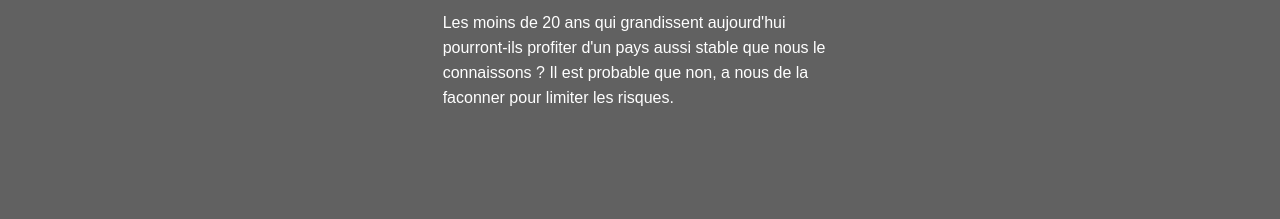
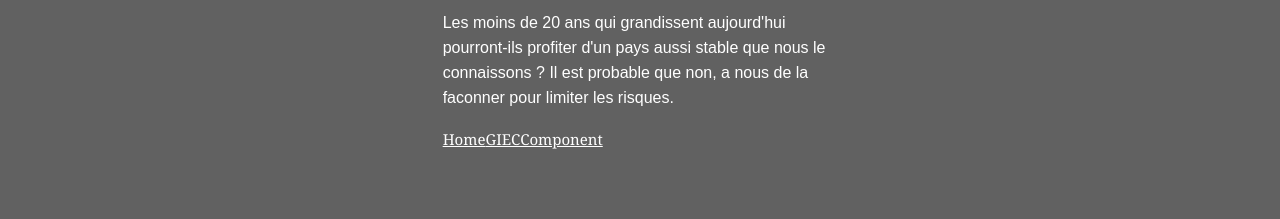
Before and after one commit to EricBLaporte/angular-R-si-V1, an Angular app: page / in a window 1280 px wide. Shown: the part 840-1059 px from the top of the page. Built offline with nearby package versions, Linux system fonts and the light colour scheme.

Commit message:
2 files modified, 4 added

```diff
--- a/src/app/app.component.html
+++ b/src/app/app.component.html
@@ -127,6 +127,12 @@ p {
      <h2 class="w3-center-align">ET SI LE GIEC AVAIT RAISON ?</h2>
      <p class = "w3-center-align"> Les experts alertent depuis des annés et pourtant cela ne semblent pas nous toucher outre mesure, mais au fond que change quelques degrés de plus a l'échelle de la france ? Et puis les energies renouvables vont nous sauver ! non ? Peut être faudrait-il commencer par lire les <a href = "https://www.ipcc.ch/srccl/chapter/summary-for-policymakers">conclusions du GIEC </a>  ?</p>
      <p class = "w3-center-align">Les moins de 20 ans qui grandissent aujourd'hui pourront-ils profiter d'un pays aussi stable que nous le connaissons ? Il est probable que non, a nous de la faconner pour limiter les risques. </p>
+
+
+        <a class="nav-item nav-link" routerLink="/">Home</a>
+        <a class="nav-item nav-link" routerLink="/GIECComponent">GIECComponent</a>
+
+
     </div>
    <div class = "w3-col s4 w3-container w3-center  ">
       <h1 class="w3-center-align w3-jumbo">4 ° C</h1>
--- a/src/app/app.module.ts
+++ b/src/app/app.module.ts
@@ -4,10 +4,12 @@ import { FormsModule } from '@angular/forms';
 
 import { AppComponent } from './app.component';
 import { HelloComponent } from './hello.component';
+import { GIECComponent } from './giec.component';
+import { appRoutingModule } from './app.routing';
 
 @NgModule({
-  imports:      [ BrowserModule, FormsModule ],
-  declarations: [ AppComponent, HelloComponent ],
+  imports:      [ BrowserModule, FormsModule,appRoutingModule ],
+  declarations: [ AppComponent, HelloComponent, GIECComponent ],
   bootstrap:    [ AppComponent ]
 })
 export class AppModule { }
--- /dev/null
+++ b/src/app/app.routing.ts
@@ -0,0 +1,15 @@
+import { Routes, RouterModule } from '@angular/router';
+
+import { AppComponent } from './app.component';
+import { HelloComponent } from './hello.component';
+import { GIECComponent } from './giec.component';
+
+const routes: Routes = [
+    { path: '', component: AppComponent },
+    { path: 'GIEC', component: GIECComponent },
+
+    // otherwise redirect to home
+    { path: '**', redirectTo: '' }
+];
+
+export const appRoutingModule = RouterModule.forRoot(routes);
--- /dev/null
+++ b/src/app/giec.component.html
@@ -0,0 +1,3 @@
+<p>
+giec works!
+</p>
--- /dev/null
+++ b/src/app/giec.component.ts
@@ -0,0 +1,15 @@
+import { Component, OnInit } from '@angular/core';
+
+@Component({
+  selector: 'app-giec',
+  templateUrl: './giec.component.html',
+  styleUrls: ['./giec.component.css']
+})
+export class GIECComponent implements OnInit {
+
+  constructor() { }
+
+  ngOnInit() {
+  }
+
+}
```
Also changed, not shown: src/app/giec.component.css (added).
